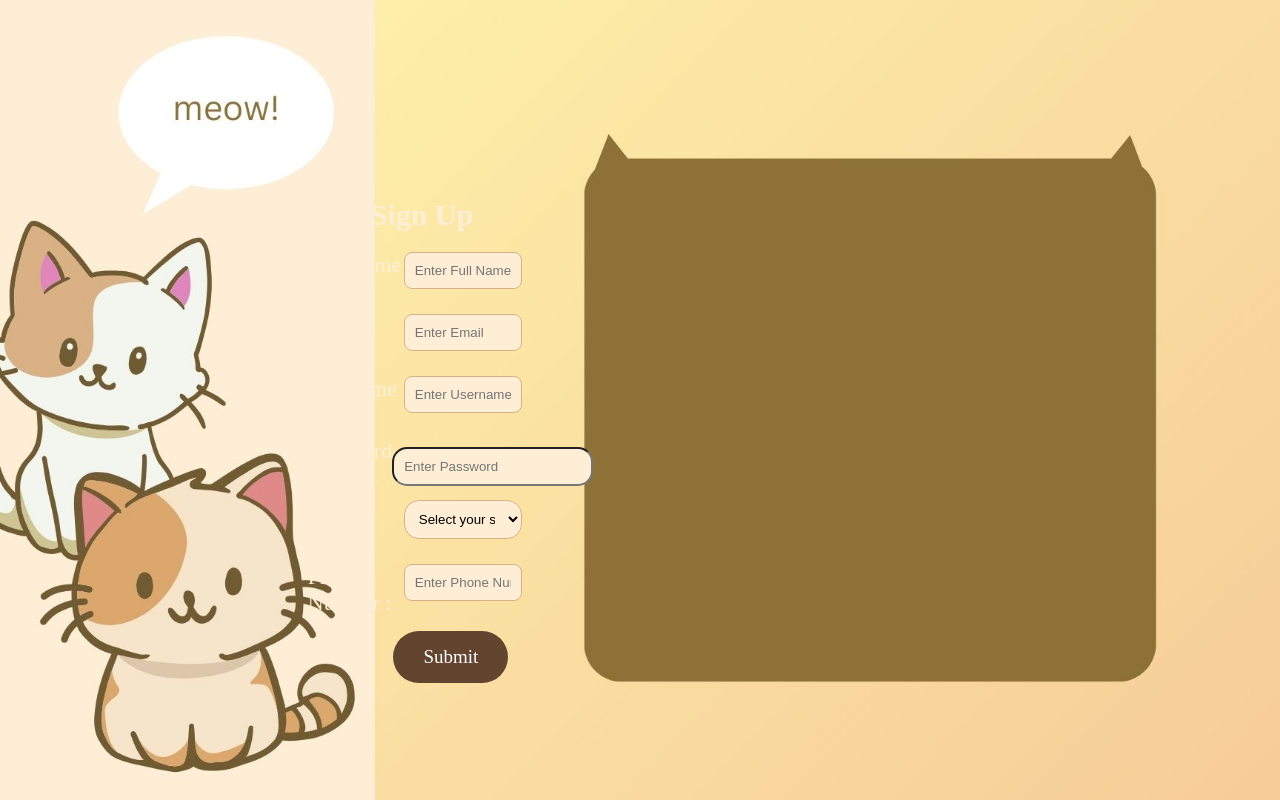
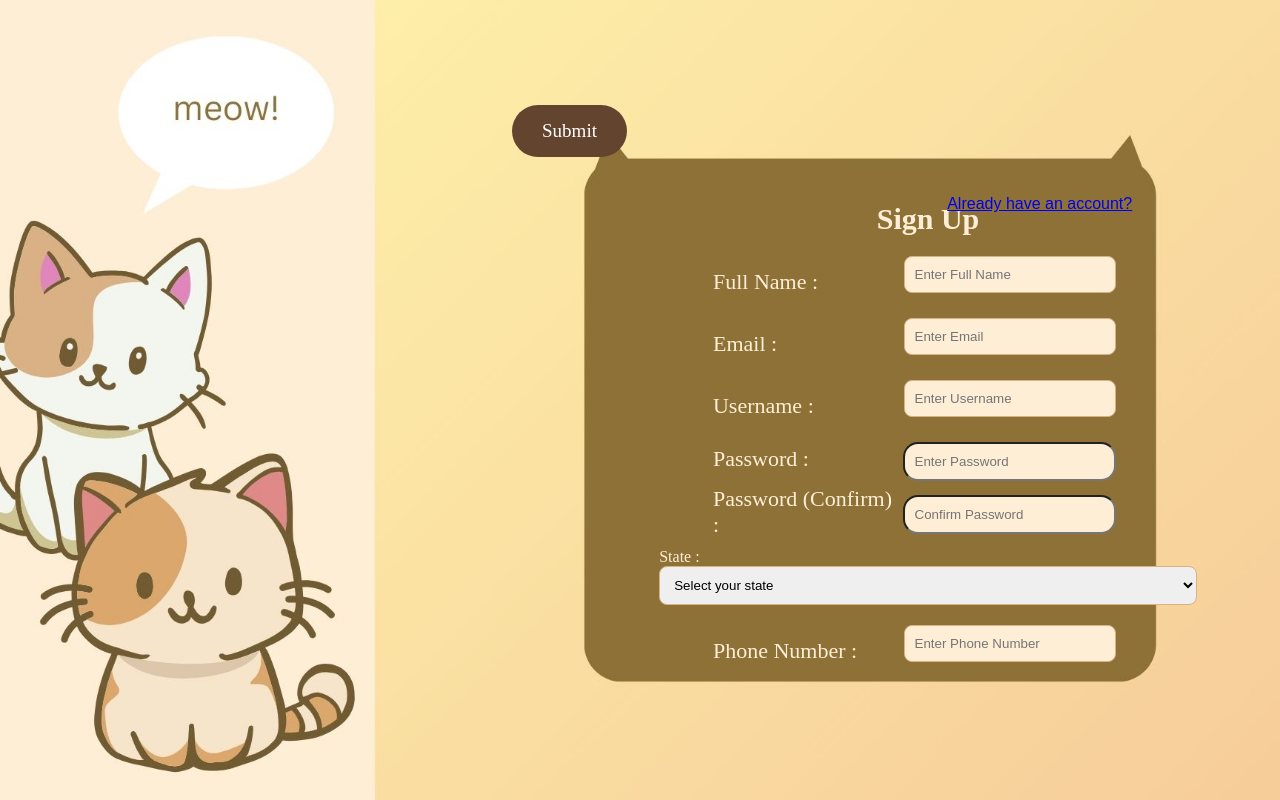
Before and after one commit to JasMyne14/GitExercise-TT2L-06, a Flask app: page /signup in a window 1280 px wide; the page is wider, and only the part inside the window is pictured. Run offline with Flask 3, Linux system fonts and the light colour scheme; parts of the project's set-up code (start-up, migrations or seed data) failed here and were passed over; some libraries are stand-ins or nearby versions.

Commit message:
fix local db

```diff
--- a/home/forms.py
+++ b/home/forms.py
@@ -8,7 +8,8 @@ class SignUpForm(FlaskForm):
     fullname = StringField('Full Name',validators=[DataRequired(),Length(min=2,max=50)])
     email = StringField('Email Address', validators=[DataRequired(), Email()])
     username = StringField('Username',validators=[DataRequired(),Length(min=2,max=20)])
-    password = PasswordField('Password', validators=[DataRequired()])
+    password1 = PasswordField('Password', validators=[DataRequired()])
+    password2 = PasswordField('Password (Confirm)', validators=[DataRequired(), EqualTo('password1', message='Passwword must match')])
     selected_option = SelectField('Select your state', choices=[
         ('selangor', 'Selangor'),
         ('kelantan', 'Kelantan'),
--- a/home/models.py
+++ b/home/models.py
@@ -26,7 +26,7 @@ class User(db.Model, UserMixin):
     password2 = db.Column(db.String(255), nullable=False)
     state = db.Column(db.String(120), nullable=False)
     phonenumber = db.Column(db.String(20), unique=True, nullable=False)
-    #posts = db.relationship('Post', backref='author', lazy=True)
+    posts = db.relationship('Post', backref='author', lazy=True)
 
     def __repr__(self):
         return f"User('{self.fullname}', '{self.email}', '{self.username}', '{self.state}', '{self.phonenumber}')"
--- a/home/templates/mainpage.html
+++ b/home/templates/mainpage.html
@@ -24,7 +24,7 @@
         <a href="/notification">Notification</a>
         <a href="/registercat">Register Cat</a>
         <a href="/profile_page">Cat Profile</a>
-        <a href="{{ url_for('logout') }}">Log out</a>
+        <a href="/logout">Log out</a>
     </div>
 
 </head>
@@ -43,7 +43,7 @@
     <br />
     <div class="main">
         <ul>
-            <h1> {{username}}'s Home Feed</h1>
+            <h1>Home Feed</h1>
         </ul>
         <div class="row">
             <div class="col-md-8">
--- a/home/templates/signup.html
+++ b/home/templates/signup.html
@@ -7,14 +7,7 @@
 </head>
 <body>
     <div class="signup-container">
-        {% with messages = get_flashed_messages() %}
-        {% if messages %}
-            <div class="notification is-danger">
-                {{ messages[0] }}. Go to <a href="{{ url_for('views.login') }}"
-            </div>
-        {% endif %}
-        {% endwith %}
-        <form method="POST" class="signup-form" action="/signup">
+        <form method="POST" class="signup-form" action="">
             {{ form.hidden_tag() }}
             <h1 class="signuptitle">Sign Up</h1>
             <div class="user-details">
@@ -64,20 +57,35 @@
                     {% endif %}
                 </div>
                 <div class="input-box">
-                    <label class="details" for="password">Password :</label>
+                    <label class="details" for="password1">Password :</label>
                     <input
                         type="password"
                         placeholder="Enter Password"
-                        id="password"
-                        name="password" required>
-                    {% if form.password.errors %}
+                        id="password1"
+                        name="password1" required>
+                    {% if form.password1.errors %}
                         <div class="invalid-feedback">
-                            {% for error in form.password.errors %}
+                            {% for error in form.password1.errors %}
                                 <span>{{ error }}</span>
                             {% endfor %}
                         </div>
                     {% endif %}
                 </div>
+                <div class="input-box">
+                    <label class="details" for="password2">Password (Confirm) :</label>
+                    <input
+                        type="password"
+                        placeholder="Confirm Password"
+                        id="password2"
+                        name="password2" required>
+                    {% if form.password2.errors %}
+                        <div class="invalid-feedback">
+                            {% for error in form.password2.errors %}
+                                <span>{{ error }}</span>
+                            {% endfor %}
+                        </div>
+                    {% endif %}
+                </div
                 <div class="input-box">
                     <label class="details" for="select_field">State :</label>
                     <select id="select_field" name="selected_option">
--- a/home/views.py
+++ b/home/views.py
@@ -1,11 +1,11 @@
 from flask import Flask, Blueprint, render_template, request, redirect,url_for, flash, send_from_directory,session
 from flask_sqlalchemy import SQLAlchemy
-from flask_login import LoginManager, login_user, UserMixin, logout_user
+from home import create_app
 from .forms import PostForm,SignUpForm,LoginForm
 from .models import Post, User, RegisterCat, db
 import bcrypt
 from werkzeug.security import generate_password_hash, check_password_hash
-from flask_login import login_user, current_user, logout_user, login_required, generate_password_hash,check_password_hash
+from flask_login import login_user, current_user, logout_user, login_required
 from werkzeug.utils import secure_filename
 import os
 from . import db
@@ -15,7 +15,6 @@ views = Blueprint('views',__name__)
 app = Flask(__name__,static_url_path='/static')
 app.config['SECRET_KEY'] = 'appviews'
 app.config['UPLOAD_FOLDER'] = 'static/files'
-bcrypt = Bcrypt()
 
 @views.route('/')
 def first():
@@ -23,12 +22,22 @@ def first():
 
 @views.route('/mainpage')
 def mainpage():
-    return render_template('mainpage.html', mainpage='mainpage', posts=posts)
+    return render_template('mainpage.html', mainpage='mainpage')
 
 @views.route('/signup', methods=['GET','POST'])
 def signup():
     form = SignUpForm()
     if form.validate_on_submit():
+        hashed_password = generate_password_hash(form.password1.data)
+        user = User(fullname=form.fullname.data,
+                    email=form.email.data,
+                    username=form.username.data,
+                    password1=hashed_password,
+                    password2=hashed_password,
+                    state=form.selected_option.data,
+                    phonenumber=form.phonenumber.data)
+        db.session.add(user)
+        db.session.commit()
         selected_option = form.selected_option.data
         flash(f'Account created for {form.username.data}!','success')
         return redirect(url_for('views.mainpage'))
@@ -36,10 +45,14 @@ def signup():
 
 @views.route('/login', methods=['GET', 'POST'])
 def login():
+    if current_user.is_authenticated:
+        return redirect(url_for('views.mainpage'))
+
     form = LoginForm()
     if form.validate_on_submit():
         user = User.query.filter_by(username=form.username.data).first()
-        if user and Bcrypt.check_password_hash(user.password, form.password.data):
+        if user and check_password_hash(user.password1, form.password1.data):
+            login_user(user)
             flash('You have been logged in!', 'success')
             return redirect(url_for('views.mainpage'))
         else:
@@ -47,10 +60,11 @@ def login():
     return render_template('login.html', form=form)
 
 @views.route('/logout')
+@login_required
 def logout():
     logout_user()
     flash('logged out successfully!', 'info')
-    return redirect(url_for('views.firstpage'))
+    return redirect(url_for('views.first'))
 
 @views.route('/notification')
 def notification():
@@ -62,15 +76,19 @@ def notification():
 
 @views.route('/post')
 def post():
-    return render_template('post.html', posts=posts)
+    return render_template('post.html')
 
 @views.route('/createpost', methods=['GET','POST'])
 def createpost():
     form = PostForm()
     if form.validate_on_submit():
         file = form.file.data
-        file.save(os.path.join(os.path.abspath(os.path.dirname(__file__)),app.config['UPLOAD_FOLDER'],secure_filename(file.filename)))
-        flash('Your post has been created!','success')
+        if file:
+            filename = secure_filename(file.filename)
+            file.save(os.path.join(app.config['UPLOAD_FOLDER'],filename))
+            flash('Your post has been created!','success')
+        else:
+            flash('your post has been created (no file selected)','success')
         return redirect(url_for('views.mainpage'))
     return render_template('createpost.html', title='New Post', form=form,)
 
--- a/instance/Untitled-2.txt
+++ /dev/null
@@ -1,5 +0,0 @@
--- database: c:\Users\User\GitHub\Nekoyangi-TT2L-06\instance\database.db
-
--- Use the ▷ button in the top right corner to run the entire file.
-
-SELECT * FROM "table-name";
```
Also changed, not shown: home/database.db, instance/database.db (deleted).
